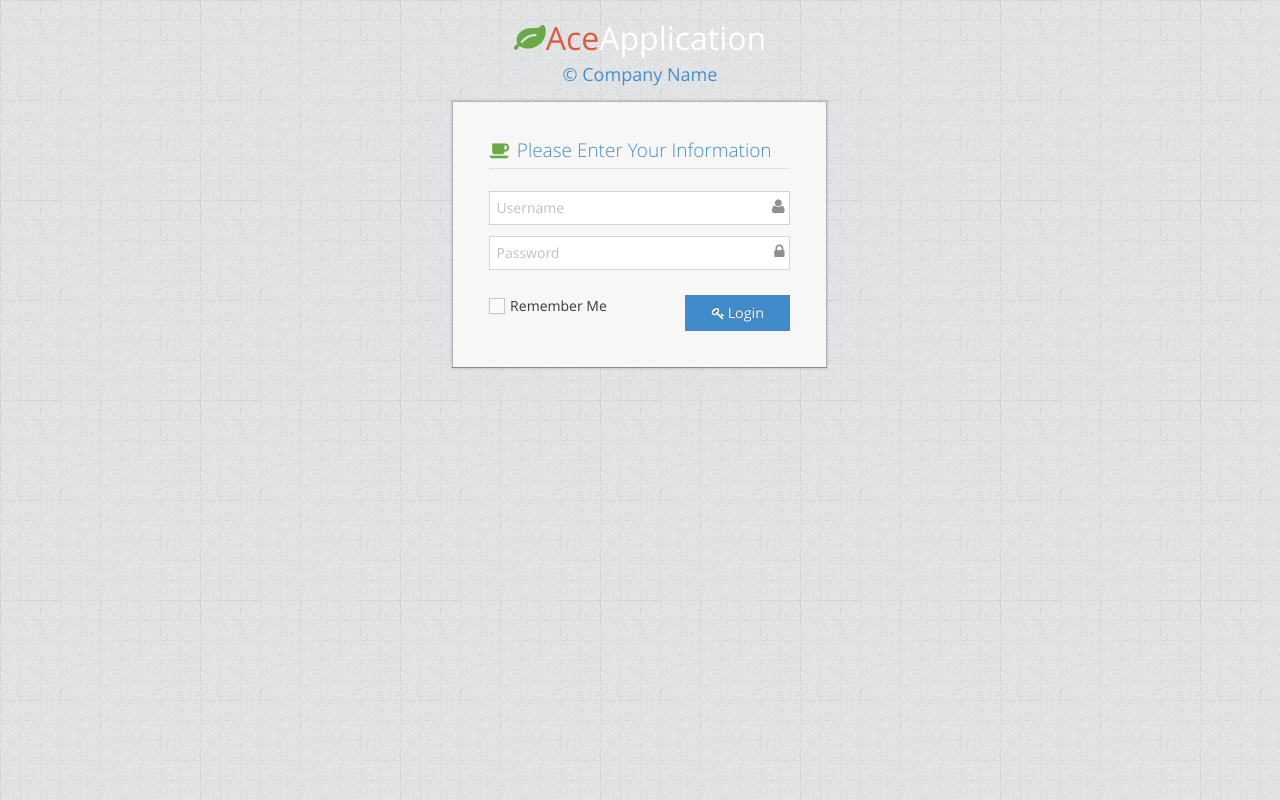
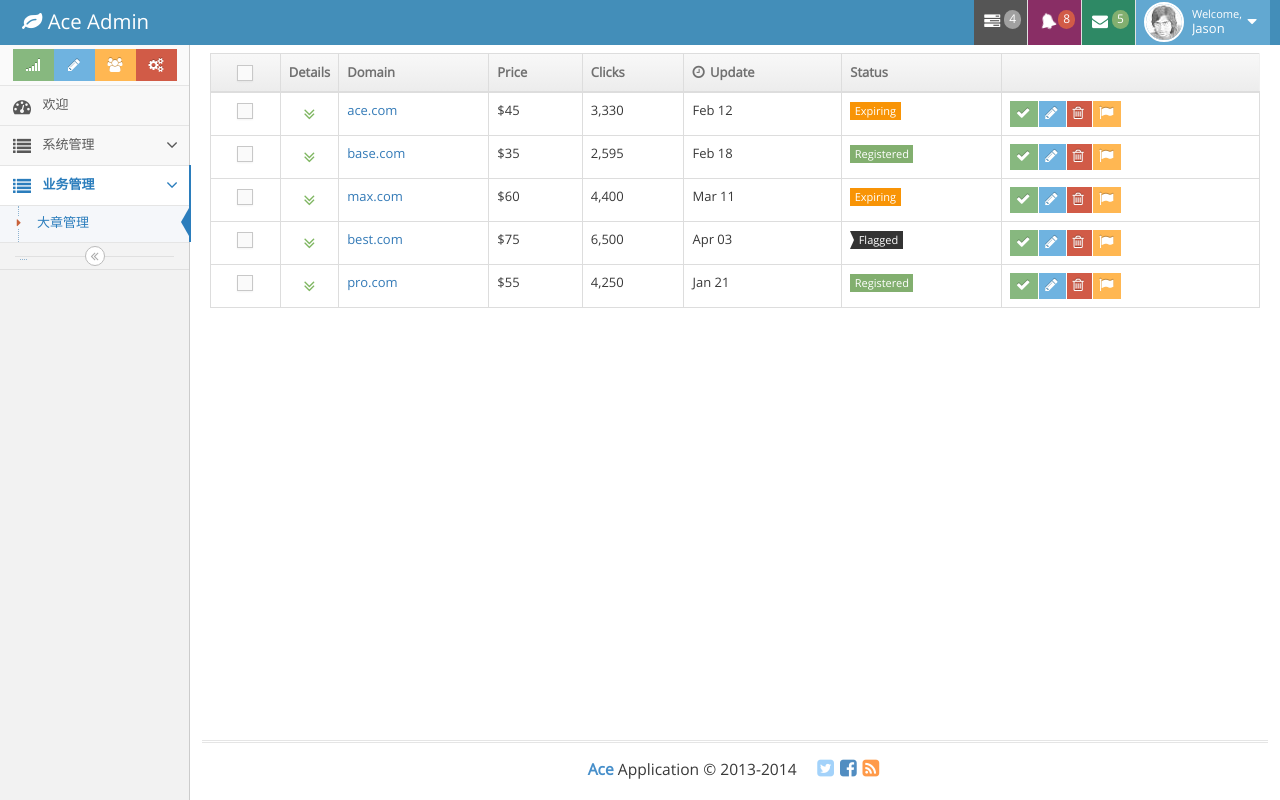
Before and after one commit to LimitDr/imooc-springcloud-Vue, a Vue app in the folder admin/: page /admin/business/chapter in a window 1280 px wide. Before the commit this address led to /login. Built offline with nearby package versions, Linux system fonts and the light colour scheme; the HTML template or start-up script is replaced by a standard one.

Commit message:
1. 实现了页面跳转并实现了激活样式

```diff
--- a/admin/src/router.js
+++ b/admin/src/router.js
@@ -23,7 +23,7 @@
             path: 'welcome',
             component: Welcome,
         },{
-            path: 'chapter',
+            path: 'business/chapter',
             component: Chapter,
         }]
     }]
--- a/admin/src/views/Admin.vue
+++ b/admin/src/views/Admin.vue
@@ -354,17 +354,17 @@
         </div><!-- /.sidebar-shortcuts -->
 
         <ul class="nav nav-list">
-          <li class="">
-            <a href="index.html">
+          <li class="" id="welcome-sidebar">
+            <router-link to="/admin/welcome">
               <i class="menu-icon fa fa-tachometer"></i>
               <span class="menu-text"> 欢迎 </span>
-            </a>
+            </router-link>
 
             <b class="arrow"></b>
           </li>
 
 
-          <li class="active open">
+          <li class="">
             <a href="#" class="dropdown-toggle">
               <i class="menu-icon fa fa-list"></i>
               <span class="menu-text"> 系统管理 </span>
@@ -390,6 +390,32 @@
                   权限管理
                 </a>
 
+                <b class="arrow"></b>
+              </li>
+            </ul>
+          </li>
+
+          <li class="active open">
+            <a href="#" class="dropdown-toggle">
+              <i class="menu-icon fa fa-list"></i>
+              <span class="menu-text"> 业务管理 </span>
+
+              <b class="arrow fa fa-angle-down"></b>
+            </a>
+
+            <b class="arrow"></b>
+
+            <ul class="submenu">
+              <li class="active" id="business-chapter-sidebar">
+                <router-link to="/admin/business/chapter">
+                  <i class="menu-icon fa fa-caret-right"></i>
+                  大章管理
+                </router-link>
+
+                <b class="arrow"></b>
+              </li>
+
+              <li class="">
                 <b class="arrow"></b>
               </li>
             </ul>
@@ -455,6 +481,25 @@
   mounted() {
     $('body').removeClass('login-layout light-login');
     $('body').attr('class', 'no-skin');
+  },
+  methods: {
+    login(){
+      this.$router.push("/admin");
+    },
+
+    // 菜单激活样式：id是当前点击菜单的id
+    activeSidebar: function (id){
+      $("#" + id).siblings().removeClass("active");
+      $("#" + id).siblings().find("li").removeClass("active");
+      $("#" + id).addClass("active");
+
+      // 如果有父菜单
+      let parentLi = $("#" + id).parents("li");
+      if(parentLi){
+        parentLi.siblings().removeClass("open active");
+        parentLi.addClass("open active");
+      }
+    }
   }
 }
 </script>
--- a/admin/src/views/admin/Chapter.vue
+++ b/admin/src/views/admin/Chapter.vue
@@ -976,7 +976,12 @@
 
 <script>
 export default {
-  name: "Chapter"
+  name: "Chapter",
+  mounted() {
+    this.$parent.activeSidebar("business-chapter-sidebar")
+  },
+  methods: {
+  }
 }
 </script>
 
--- a/admin/src/views/admin/Welcome.vue
+++ b/admin/src/views/admin/Welcome.vue
@@ -6,7 +6,12 @@
 
 <script>
 export default {
-  name: "Welcome"
+  name: "welcome",
+  mounted() {
+    this.$parent.activeSidebar("welcome-sidebar")
+  },
+  methods: {
+  }
 }
 </script>
 
```
